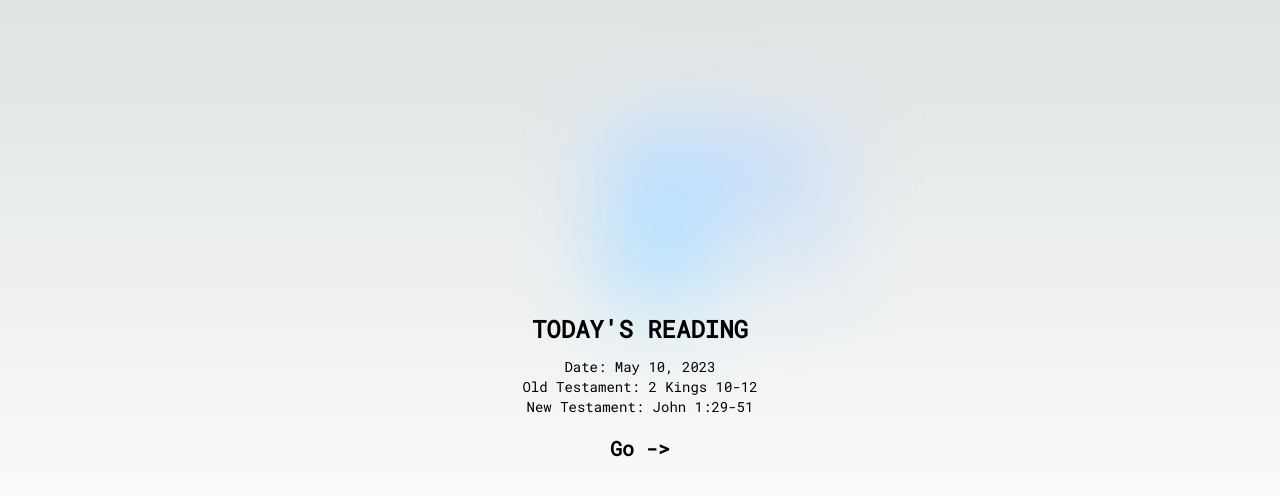
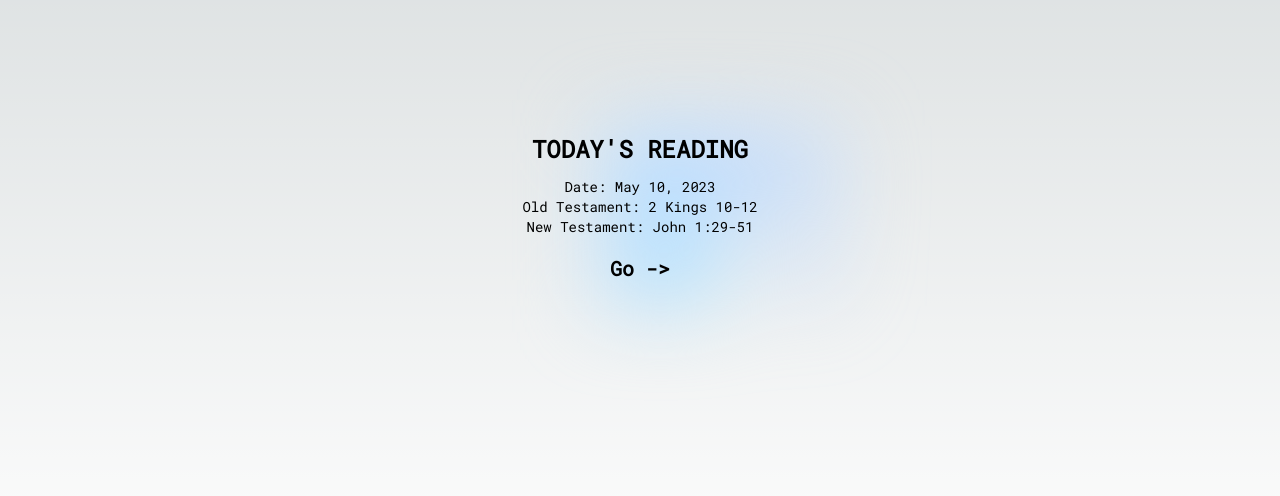
Before and after one commit to namaeconde/bible_yearly_web, a Next.js app: page / in a window 1280 px wide. Shown: the part 184-680 px from the top of the page. Built offline with nearby package versions, Linux system fonts and the light colour scheme.

Commit message:
Remove setting height to 360px for big screens

```diff
--- a/pages/index.tsx
+++ b/pages/index.tsx
@@ -47,7 +47,7 @@ export default function Home() {
               after:from-sky-200 after:via-blue-200 after:blur-2xl
               after:content-[''] before:dark:bg-gradient-to-br before:dark:from-transparent
               before:dark:to-blue-700/10 after:dark:from-sky-900
-              after:dark:via-[#0141ff]/40 before:lg:h-[360px]">
+              after:dark:via-[#0141ff]/40">
             <h2 className={`mb-3 text-2xl font-bold`}>
               TODAY&apos;S READING
             </h2>
```
